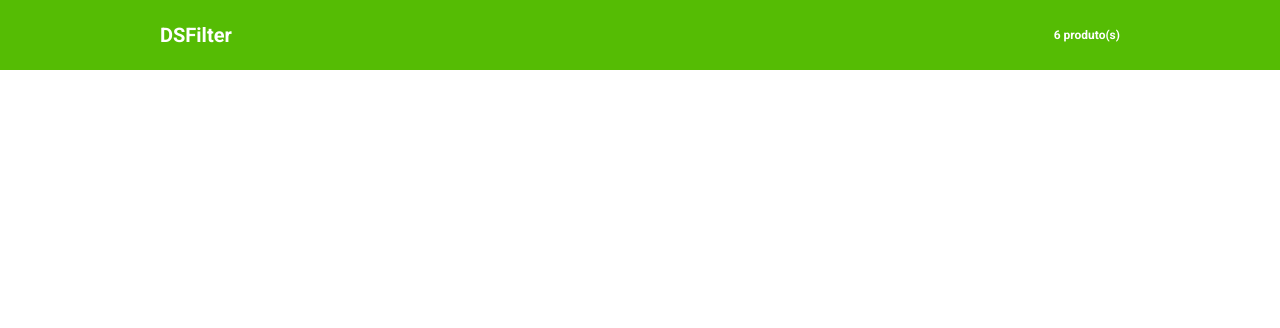
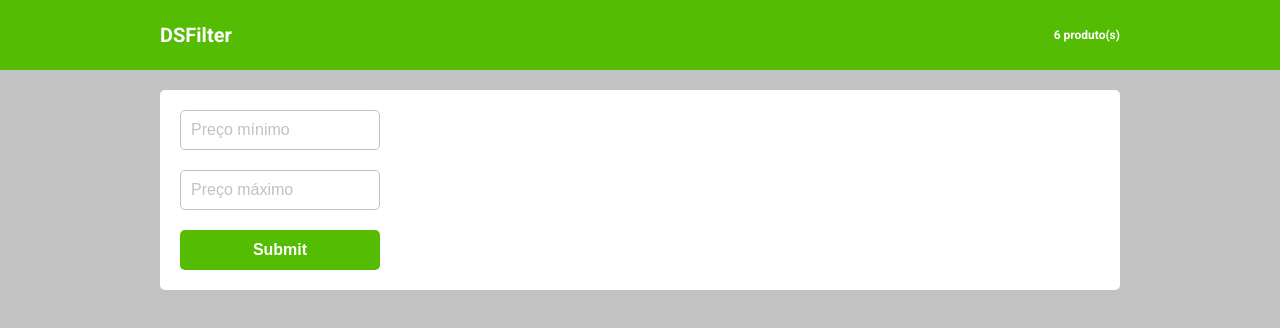
Before and after one commit to rafaelspa/dsfilter, a React app: page / in a window 1280 px wide. Shown: the top 328 px of the page. Built offline with nearby package versions, Linux system fonts and the light colour scheme; the HTML template or start-up script is replaced by a standard one.

Commit message:
Filter card

```diff
--- a/src/App.tsx
+++ b/src/App.tsx
@@ -1,7 +1,13 @@
+import FilterCard from "./components/FilterCard";
 import Home from "./components/Home";
 
 export default function App() {
   return (
-    <Home/>
+    <>
+      <Home />
+      <main className="dsf-main">
+        <FilterCard />
+      </main>
+    </>
   );
 }
--- /dev/null
+++ b/src/components/FilterCard/index.tsx
@@ -0,0 +1,13 @@
+import './styles.css';
+
+export default function FilterCard() {
+  return (
+    <section className="dsf-filter-card-container">
+      <form className="dsf-filter-card-form">
+        <input name="minimumPrice" type="text" placeholder="Preço mínimo" />
+        <input name="maximumPrice" type="text" placeholder="Preço máximo" />
+        <input name="filter" type="submit"  />
+      </form>
+    </section>
+  );
+}
--- /dev/null
+++ b/src/components/FilterCard/styles.css
@@ -0,0 +1,42 @@
+.dsf-filter-card-container {
+    height: 200px;
+    background-color: var(--dsf-color-bg-terciary);
+    max-width: 960px;
+    margin: 0 auto;
+    border-radius: 5px;
+    padding: 20px;
+}
+
+.dsf-filter-card-form {
+    display: flex;
+    flex-direction: column;
+    gap: 20px;
+}
+
+.dsf-filter-card-form input {
+    width: 100%;
+    max-width: 200px;
+    height: 40px;
+    border-radius: 5px;
+}
+
+.dsf-filter-card-form input[type="text"] {
+    outline: none;
+    border: 1px solid var(--dsf-color-border-primary);
+}
+
+.dsf-filter-card-form input[type="text"]::placeholder {
+    color: var(--dsf-color-font-placeholder);
+    padding: 0 10px;
+    font-size: 16px;
+    font-weight: 400;
+}
+
+.dsf-filter-card-form input[type="submit"] {
+    background-color: var(--dsf-color-bg-primary);
+    color: var(--dsf-color-font-primary);
+    border: none;
+    border-radius: 5px;
+    font-size: 16px;
+    font-weight: 700;
+}
--- a/src/components/Home/styles.css
+++ b/src/components/Home/styles.css
@@ -4,7 +4,6 @@
     background-color: var(--dsf-color-bg-primary);
     display: flex;
     align-items: center;
-    padding: 0 20px;
   }
 
   .dsf-header-container {
--- a/src/index.css
+++ b/src/index.css
@@ -24,3 +24,9 @@
 html, body {
   font-family: 'Roboto', sans-serif;
 }
+
+.dsf-main {
+  background-color: var(--dsf-color-bg-secondary);
+  height: 100vh;
+  padding: 20px
+}
```
